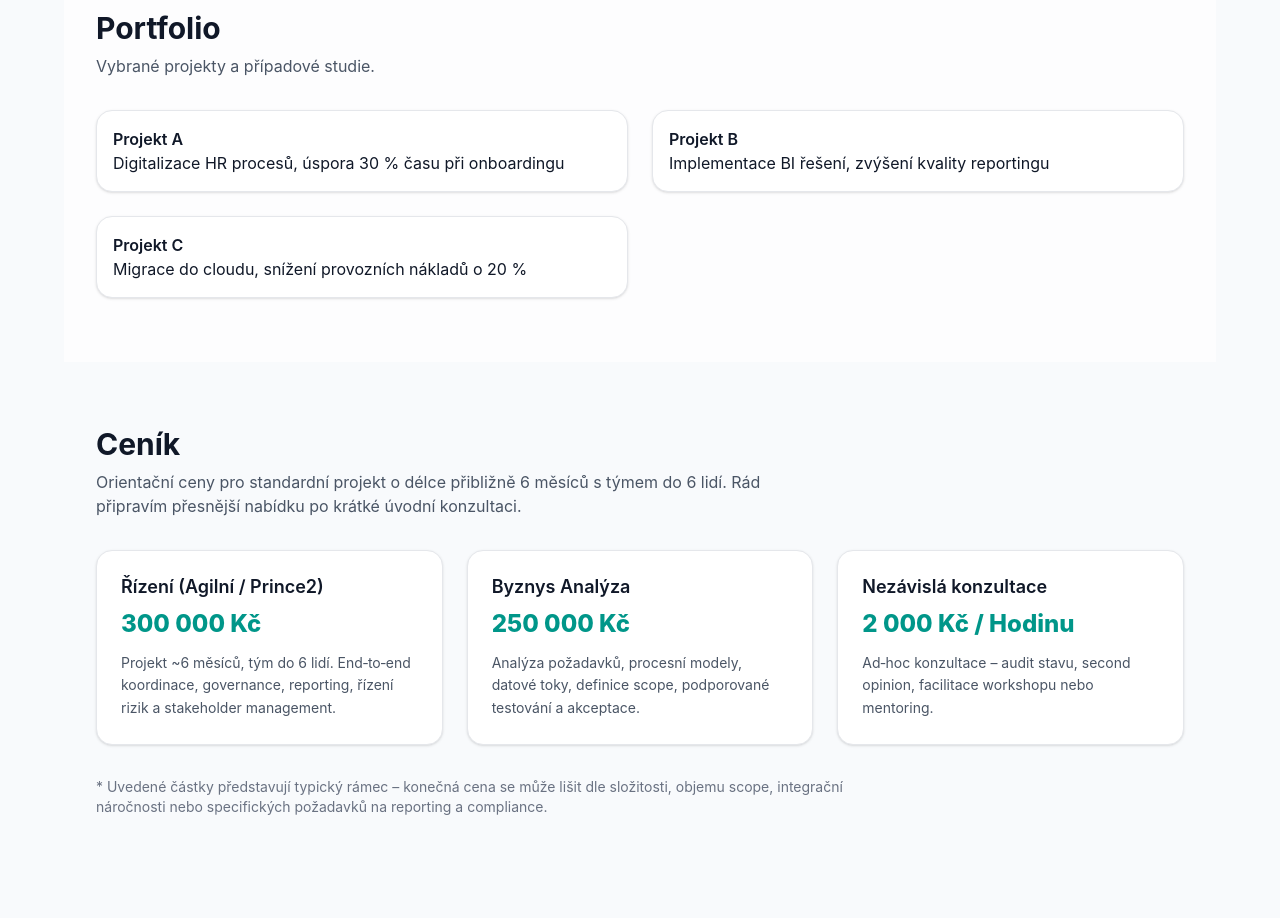
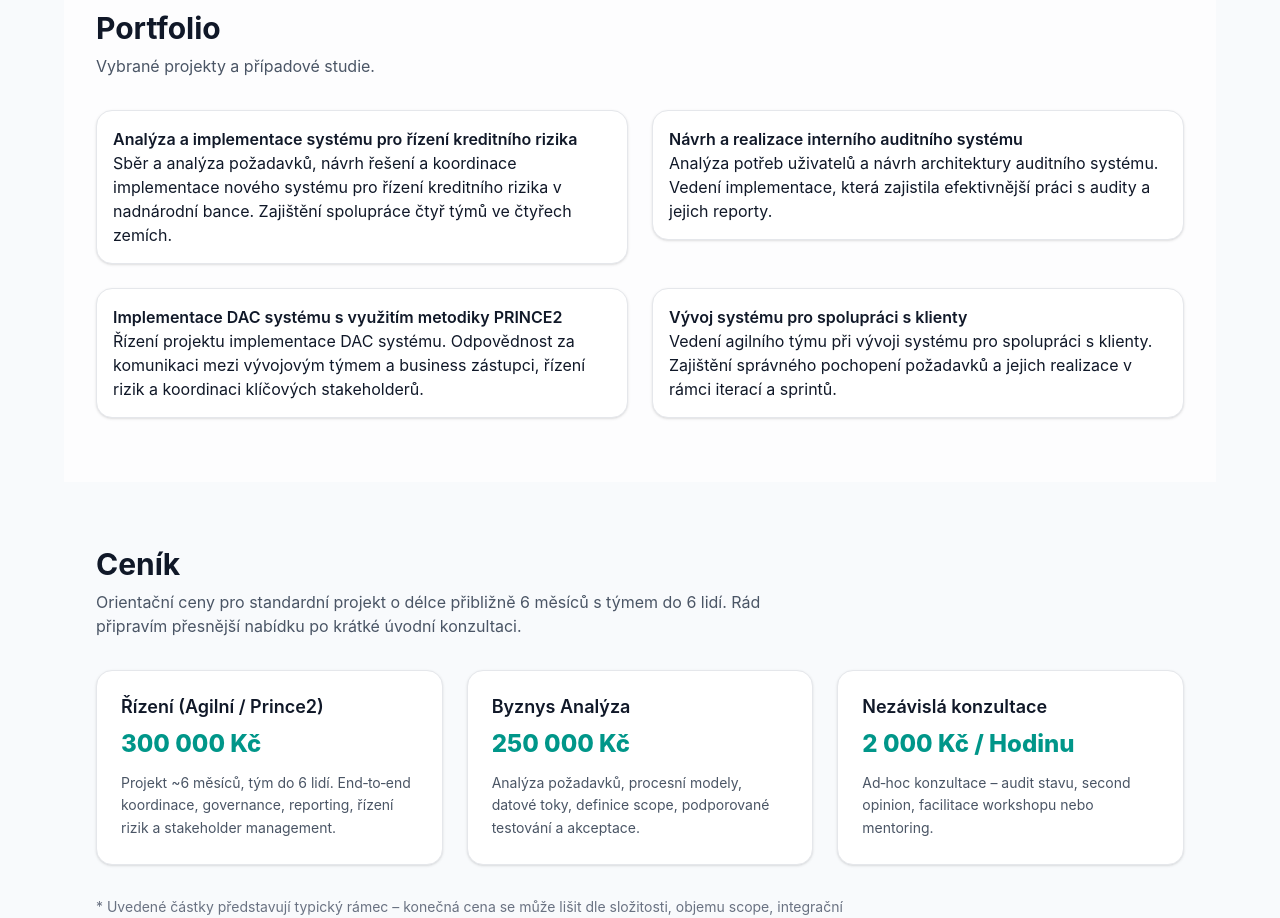
Before and after one commit to jsacharov01/MyWeb, a React (Vite) app: page / in a window 1280 px wide. Shown: the part 2200-3118 px from the top of the page. Built offline with nearby package versions, Linux system fonts and the light colour scheme.

Commit message:
Add project description

```diff
--- a/src/data/projects.ts
+++ b/src/data/projects.ts
@@ -1,14 +1,18 @@
 export const projects = [
 {
-name: "Projekt A",
-summary: "Digitalizace HR procesů, úspora 30 % času při onboardingu",
-},
-{
-name: "Projekt B",
-summary: "Implementace BI řešení, zvýšení kvality reportingu",
-},
-{
-name: "Projekt C",
-summary: "Migrace do cloudu, snížení provozních nákladů o 20 %",
-},
+    "name": "Analýza a implementace systému pro řízení kreditního rizika",
+    "summary": "Sběr a analýza požadavků, návrh řešení a koordinace implementace nového systému pro řízení kreditního rizika v nadnárodní bance. Zajištění spolupráce čtyř týmů ve čtyřech zemích."
+  },
+  {
+    "name": "Návrh a realizace interního auditního systému",
+    "summary": "Analýza potřeb uživatelů a návrh architektury auditního systému. Vedení implementace, která zajistila efektivnější práci s audity a jejich reporty."
+  },
+  {
+    "name": "Implementace DAC systému s využitím metodiky PRINCE2",
+    "summary": "Řízení projektu implementace DAC systému. Odpovědnost za komunikaci mezi vývojovým týmem a business zástupci, řízení rizik a koordinaci klíčových stakeholderů."
+  },
+  {
+    "name": "Vývoj systému pro spolupráci s klienty",
+    "summary": "Vedení agilního týmu při vývoji systému pro spolupráci s klienty. Zajištění správného pochopení požadavků a jejich realizace v rámci iterací a sprintů."
+  }
 ];
```
